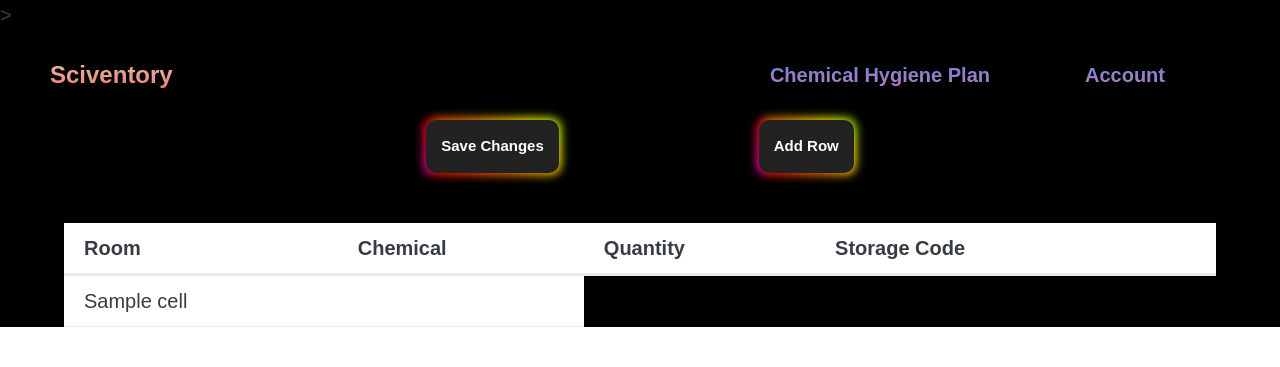
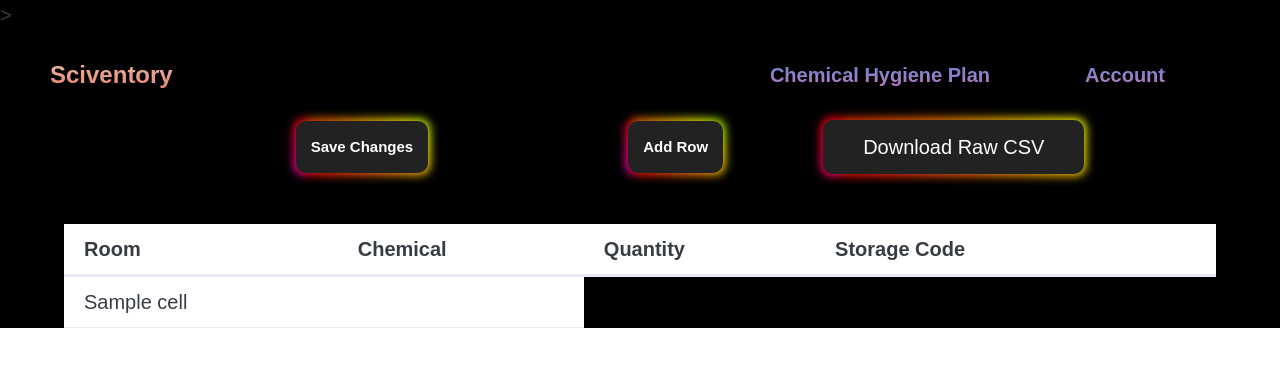
Before and after one commit to dchavre/sciventory-deployment, a Flask app: template templates/admin.html in a window 1280 px wide. Shown: the top 367 px of the page. Run offline with Flask 3, Linux system fonts and the light colour scheme; the template is opened without the code that fills it: most values are stand-ins (such as "Sample title", 1, 10 or a date in 2020); parts of the project's set-up code (start-up, migrations or seed data) failed here and were passed over; some libraries are stand-ins or nearby versions; some web fonts are replaced.

Commit message:
added button in html

```diff
--- a/templates/admin.html
+++ b/templates/admin.html
@@ -40,6 +40,9 @@
     <div class="button-container">
       <button id="save-table" class="save-add">Save Changes</button>
       <button id="add-row" class="save-add">Add Row</button>
+        <a href="/download/raw-csv">
+          <button id="download-raw" class="save-add">Download Raw CSV</button>
+        </a>
     </div>
 
     <table id="data-table">
```
